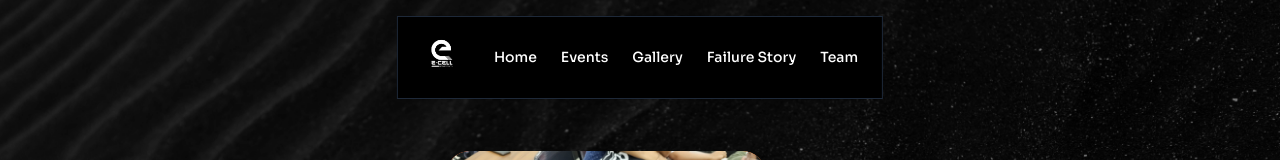
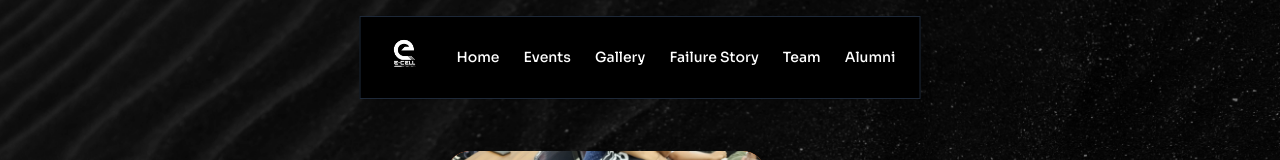
Before and after one commit to CodewMilan/ecell, a React (Vite) app: page / in a window 1280 px wide. Shown: the top 160 px of the page. Built offline with nearby package versions, Linux system fonts and the light colour scheme; grey boxes are pictures that could not be loaded.

Commit message:
functional nav

```diff
--- a/src/App.css
+++ b/src/App.css
@@ -44,6 +44,6 @@
   color: #888;
 }
 
-html {
+.html{
   scroll-behavior: smooth;
 }
--- a/src/components/Events/Events.jsx
+++ b/src/components/Events/Events.jsx
@@ -276,7 +276,7 @@ const ECellEventsScroll = () => {
   };
 
   return (
-    <div className="min-h-screen bg-black text-white overflow-hidden relative">
+    <div className="min-h-screen bg-black text-white overflow-hidden relative" style={{ fontFamily: 'Sora, sans-serif' }} id='events'>
       {/* Google Fonts */}
       <link href="https://fonts.googleapis.com/css2?family=Inter:wght@300;400;500;600;700;800;900&display=swap" rel="stylesheet" />
 
--- a/src/components/FailureStory/FailureStory.css
+++ b/src/components/FailureStory/FailureStory.css
@@ -155,3 +155,7 @@
     max-width: 100%;
   }
 }
+
+.html{
+  scroll-behavior: smooth;
+}
--- a/src/components/Hero/Hero.jsx
+++ b/src/components/Hero/Hero.jsx
@@ -109,7 +109,7 @@ const renderCardContent = (card) => {
   };
 
   return (
-      <div className="min-h-screen bg-black relative overflow-hidden">
+      <div className="min-h-screen bg-black relative overflow-hidden" >
 
       <motion.div
         animate={{
--- a/src/components/Navbar/Navbar.jsx
+++ b/src/components/Navbar/Navbar.jsx
@@ -7,11 +7,12 @@ const FloatingNav = () => {
   const [isMobileMenuOpen, setIsMobileMenuOpen] = useState(false);
 
   const navItems = [
-    { name: 'Home', href: '#home' },
-    { name: 'Events', href: '#timeline' },
+    { name: 'Home', href: '/' },
+    { name: 'Events', href: '#events' },
     { name: 'Gallery', href: '/gallery' },
     { name: 'Failure Story', href: '#failurestory' },
-    { name: 'Team', href: '/team' }
+    { name: 'Team', href: '/team' },
+    { name: 'Alumni', href: '/alumni' }
   ];
 
   useEffect(() => {
--- a/src/index.css
+++ b/src/index.css
@@ -17,7 +17,9 @@
   -webkit-font-smoothing: antialiased;
   -moz-osx-font-smoothing: grayscale;
 }
-
+.html{
+  scroll-behavior: smooth;
+}
 a {
   font-weight: 500;
   text-decoration: inherit;
@@ -38,6 +40,7 @@ h1 {
   font-size: 3.2em;
   line-height: 1.1;
 }
+
 
 button {
   border-radius: 8px;
```
Also changed, not shown: 1 other file (tests, documents, lock files or other folders).
